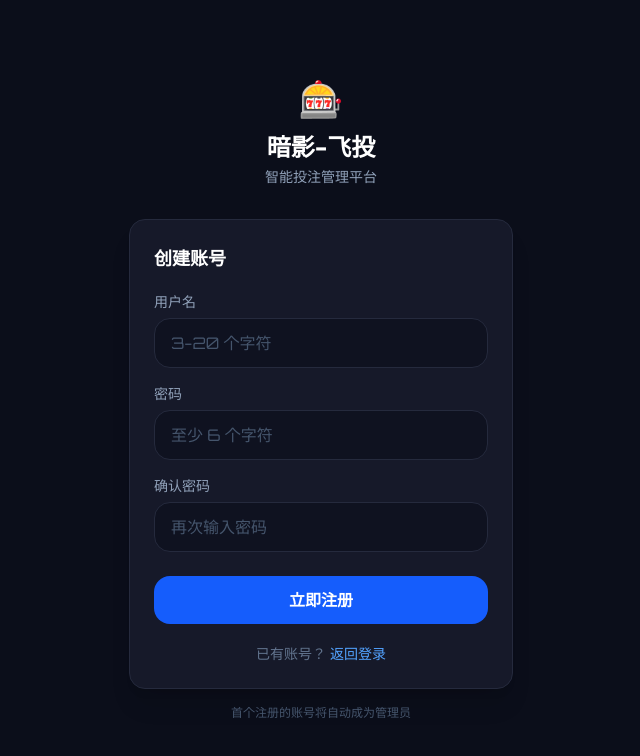
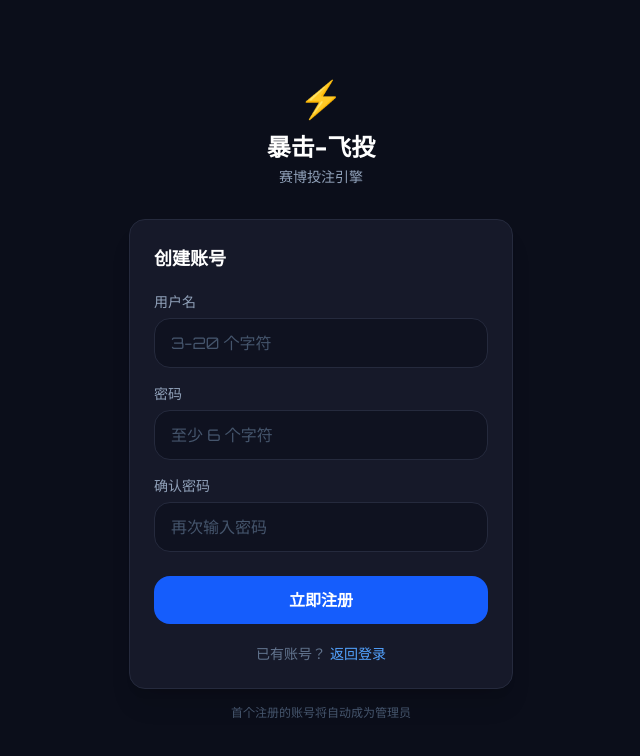
Before and after one commit to jkankan51-byte/1111, a React (Vite) app in the folder lottery-bot/: page /register in a window 1280 px wide. Shown: the top 756 px of the page, without its empty margins (319-959 px from the left). Built offline with nearby package versions, Linux system fonts and the light colour scheme; no server answers.

Commit message:
Update RegisterPage.tsx

```diff
--- a/lottery-bot/src/pages/RegisterPage.tsx
+++ b/lottery-bot/src/pages/RegisterPage.tsx
@@ -30,9 +30,9 @@ export default function RegisterPage() {
     <div className="min-h-screen flex items-center justify-center bg-[#0b0e1a] px-4">
       <div className="w-full max-w-sm">
         <div className="text-center mb-8">
-          <div className="text-4xl mb-3">🎰</div>
-          <h1 className="text-2xl font-bold text-white">暗影-飞投</h1>
-          <p className="text-slate-400 text-sm mt-1">智能投注管理平台</p>
+          <div className="text-4xl mb-3">⚡</div>
+          <h1 className="text-2xl font-bold text-white">暴击-飞投</h1>
+          <p className="text-slate-400 text-sm mt-1">赛博投注引擎</p>
         </div>
 
         <div className="bg-[#161929] border border-[#252a3d] rounded-2xl p-6 shadow-xl">
```
